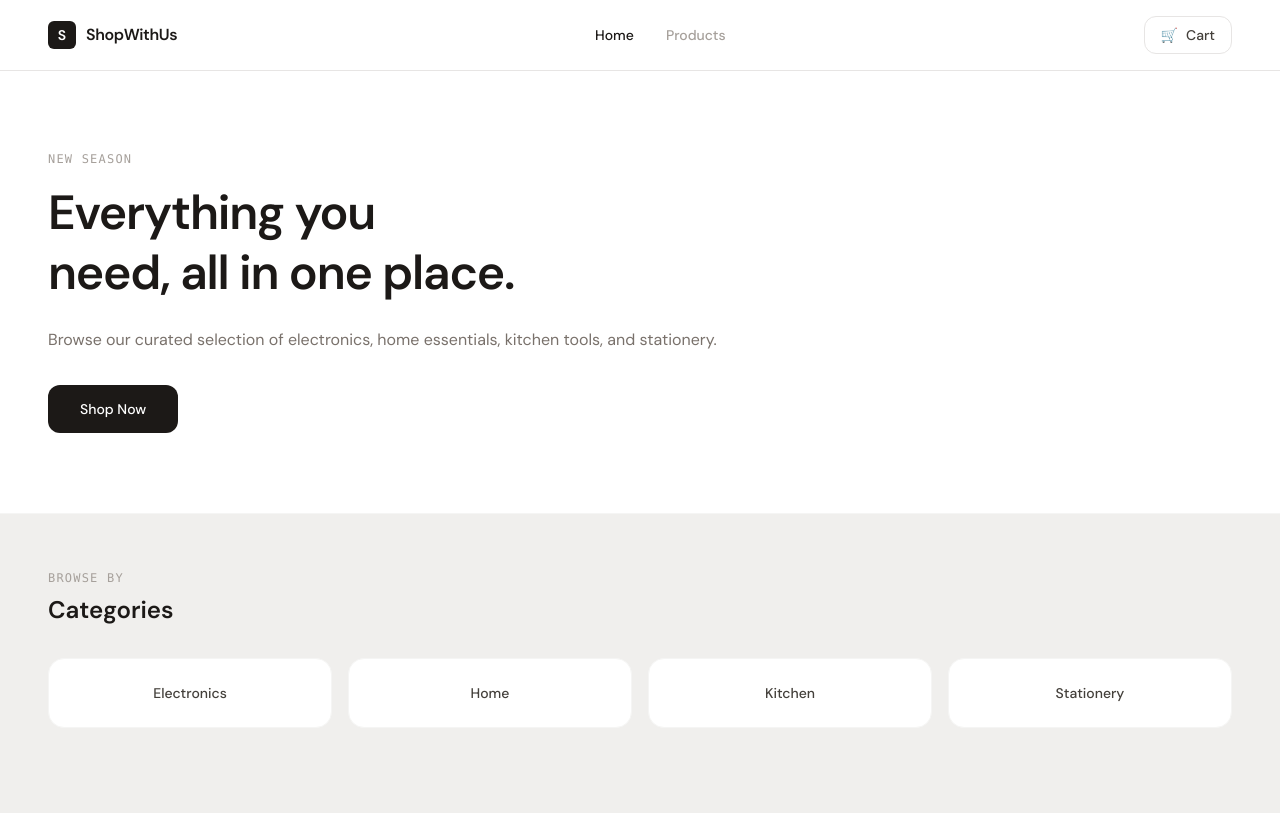
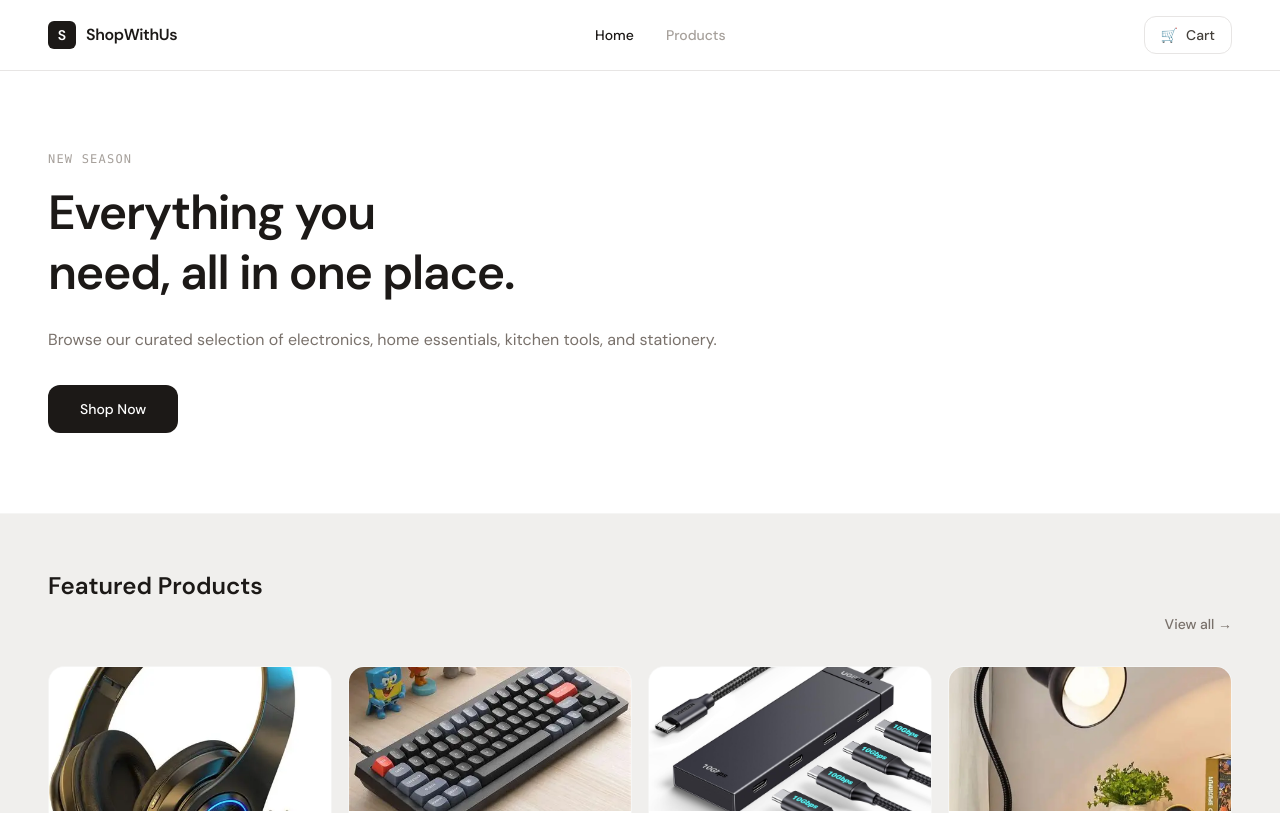
Before and after one commit to MusfirahWasim/Multi-Page-E-commerce, a React (Vite) app: page / in a window 1280 px wide. Shown: the top 813 px of the page. Built offline with nearby package versions, Linux system fonts and the light colour scheme.

Commit message:
removed categories

```diff
--- a/src/pages/HomePage.jsx
+++ b/src/pages/HomePage.jsx
@@ -24,23 +24,6 @@
           >
             Shop Now
           </button>
-        </div>
-      </section>
-
-      {/* Categories */}
-      <section className="w-full px-12 py-14">
-        <p className="text-xs font-mono text-stone-400 tracking-widest uppercase mb-2">Browse by</p>
-        <h2 className="text-2xl font-semibold text-stone-900 mb-8">Categories</h2>
-        <div className="grid grid-cols-4 gap-4">
-          {CATEGORIES.map(cat => (
-            <button
-              key={cat}
-              onClick={() => setPage('products')}
-              className="bg-white border border-stone-100 rounded-2xl p-6 flex items-center justify-center hover:shadow-md hover:-translate-y-0.5 transition-all duration-200 group"
-            >
-              <span className="text-sm font-medium text-stone-700 group-hover:text-stone-900">{cat}</span>
-            </button>
-          ))}
         </div>
       </section>
 
```
